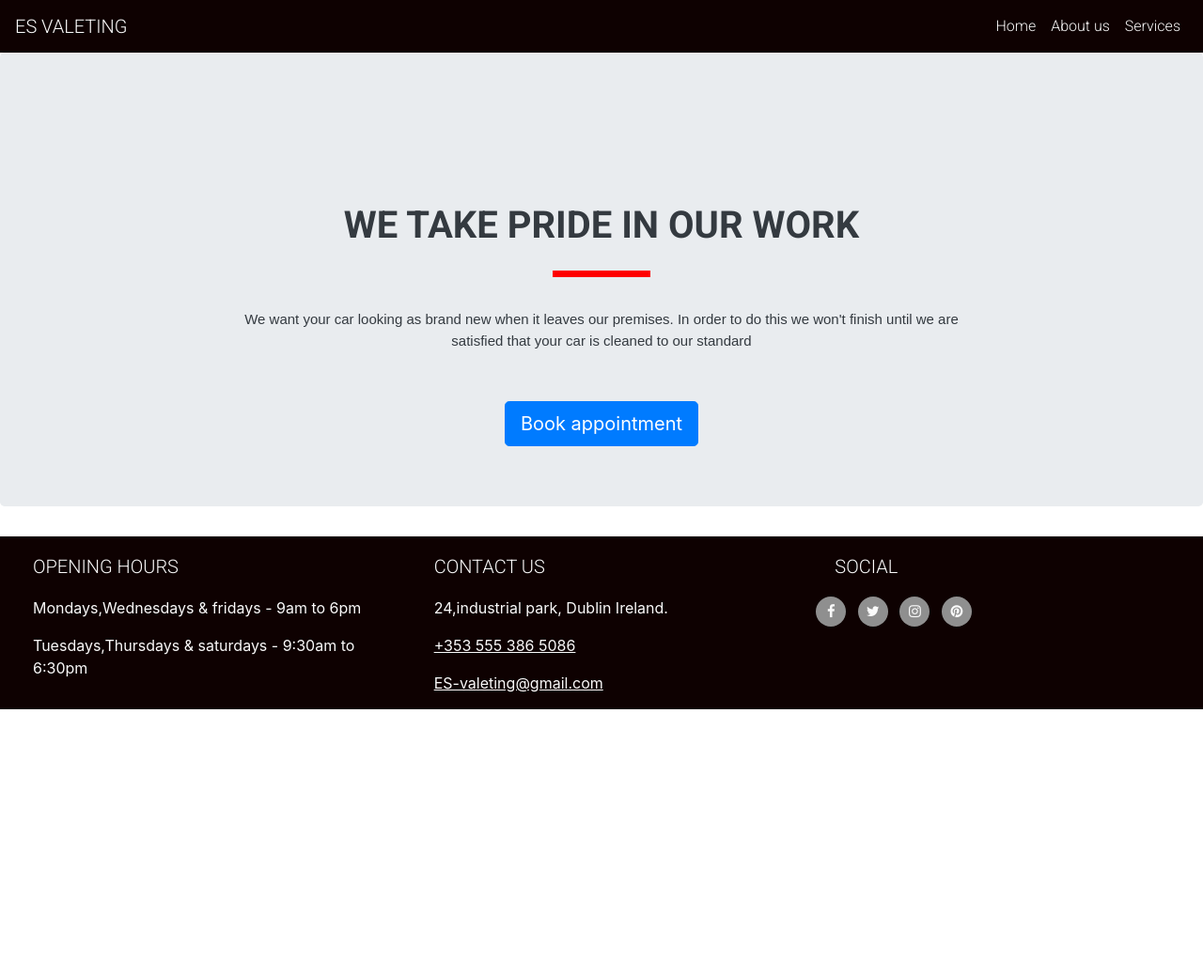
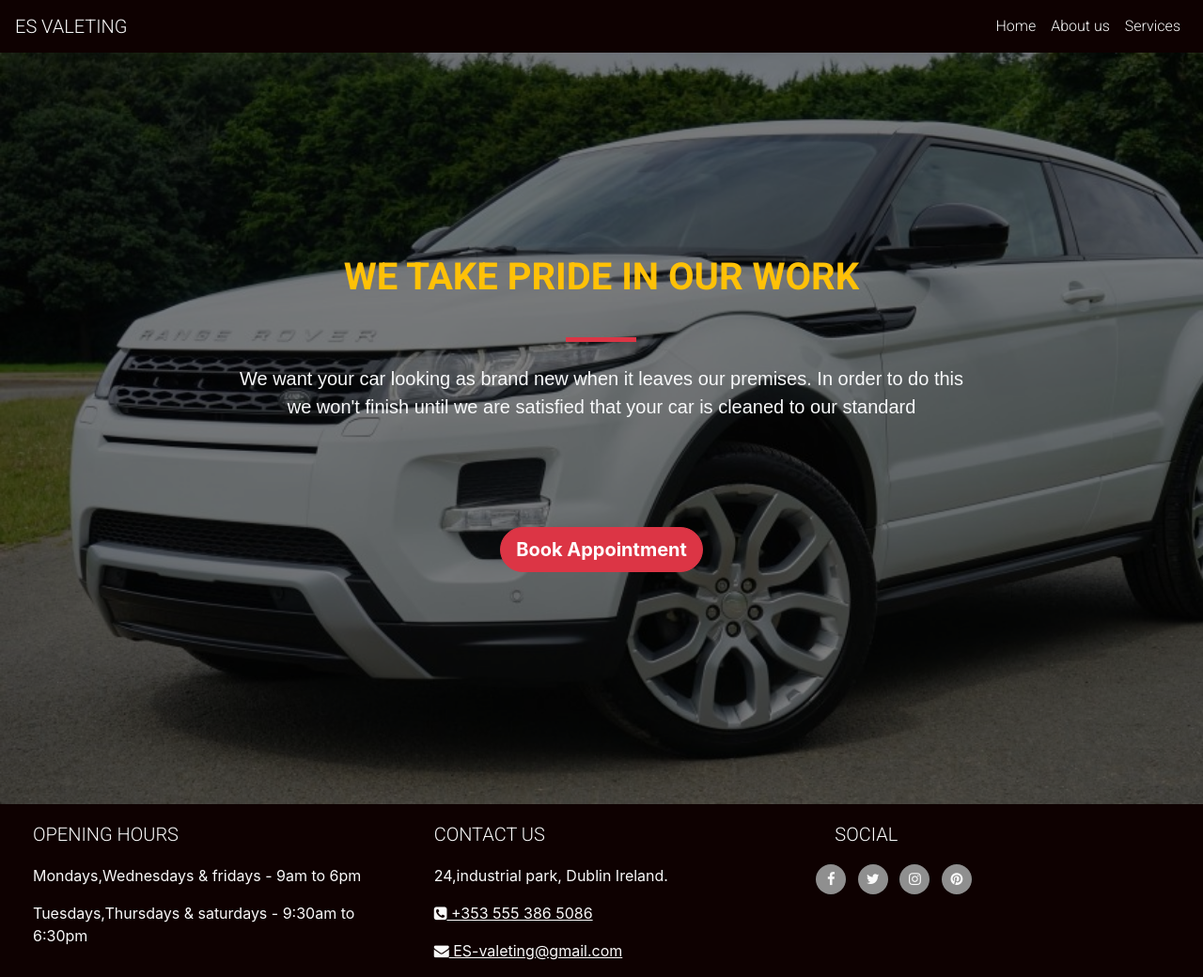
Before and after one commit to Code-Institute-Submissions/ES-car-wash--MS1-project, a plain HTML site: page index.html in a window 1280 px wide. Shown: the whole page at 94% size. Before the commit the page ends 800 px from the top, so only its background shows below. Drawn offline with nearby package versions, Linux system fonts and the light colour scheme.

Commit message:
added background image and also styled the heading, paragraph and callout button for the section and also created opaque overlay to make my bg-image a bit darker

```diff
--- a/assets/css/style.css
+++ b/assets/css/style.css
@@ -12,39 +12,97 @@ header a{
     font-weight: 300;
     color: #fafafa;
 }
+a:hover{
+    color: #ca1729;
+}
 .navbar-brand-name {
     text-transform: uppercase;
     font-size: 20px;
 }
 /*................................................ section*/
-.first-section {
-    padding-top: 10rem;
-}
-.first-section-header {
+.jumbotron-header {
     font-family: Roboto, sans-serif;
     font-weight: 300;
-    color: #343a40;
+    color:#ffc107;
+    margin-bottom: 40px;
 }
 hr {
-  margin-top: 1rem;
-  margin-bottom: 1rem;
-  border: solid;
-  height: 1px;
-  width: 10%;
-  color: red;
-  background-color: red;
+  border: 0px;
+  height: 5px;
+  width: 75px;
+  background-color: #dc3545;
+  margin-bottom: 50px;
 }
-.fs-paragraph{
-    padding-top: 10px;
-}
-.first-section-paragraph{
+
+.jumbotron-paragraph{
     font-family: Exo, sans-serif;
-    font-size: 15px;
-    color: #343a40;
-    font-weight: 500;
-    padding-bottom: 5px;
+    font-size: 20px;
+    color: #f8f9fa;
+    font-weight: 600;
+    padding-bottom: 65px;
     text-align: center
 }
+
+.jumbotron{
+    background-color: transparent;
+}
+.opaque-overlay {
+    position: absolute;
+    top: 0;
+    left: 0;
+    height: 100%;
+    width: 100%;
+    background-color: rgba(0, 0, 0, 0.5);
+}
+.hero{
+    height: 100vh;
+    background: url(../image/hero-image.jpg) no-repeat;
+     -webkit-background-size: cover;
+    -moz-background-size: cover;
+    -o-background-size: cover;
+    background-size: cover;
+    display: flex;
+    align-items: center;
+    justify-content: center;
+    position: relative;
+}
+/*................................................ buttons*/
+
+.appointment-btn1 {
+    font-weight: bold;
+    border-radius: 40px;
+    width: fit-content;
+}
+
+.appointment-btn2 {
+    color: white;
+    background-color: #dc3545;
+    border-color: #dc3545;
+}
+.appointment-btn2:hover,
+.appointment-btn2:active,
+.appointment-btn2:focus,
+.appointment-btn2:active:focus {
+    background-color:#ca1729;
+    border-color: #ca1729;
+    color: white;
+}
+
+  /*..  @media only screen and (max-width: 767px) {
+  .hero{
+    background: url(../image/hero-image-copy.jpg) no-repeat;
+    -webkit-background-size: cover;
+    -moz-background-size: cover;
+    -o-background-size: cover;
+    background-size: cover;
+    display: flex;
+    align-items: center;
+    justify-content: center;
+  }
+}
+..*/
+
+
 /*................................................ footer*/
 
 .footer-heading {
@@ -86,7 +144,7 @@ footer {
 }
 
 .social-media li a i:hover {
-    background: #256fcfcb;
+    background: #ca1729;
 }
 .phone-number {
   text-decoration: underline;
@@ -97,7 +155,7 @@ footer {
     -o-transition: all 0.35s ease-in-out;
 }
 .phone-number:hover {
-    color: #256fcfcb;
+    color: #ca1729;
 }
 .email {
  text-decoration: underline;
@@ -108,5 +166,5 @@ footer {
     -o-transition: all 0.35s ease-in-out;
 }
 .email:hover {
-    color: #256fcfcb;
+    color: #ca1729;
 }
--- a/index.html
+++ b/index.html
@@ -53,30 +53,24 @@
         </div>
       </nav>
     </header>
-    <section class="container-fluid h-100% hero">
+    <section class="container-fluid hero">
+    <div class="opaque-overlay">&nbsp;</div>
       <div
-        class="row align-items-center justify-content-center text-center jumbotron first-section"
-      >
+        class="row align-items-center justify-content-center text-center jumbotron ">
         <div class="col-lg-10 align-self-end">
-          <h1 class="text-uppercase font-weight-bold first-section-header">
+          <h1 class="text-uppercase font-weight-bold jumbotron-header">
             We take pride in our work
           </h1>
           <hr class="divider my-4" />
         </div>
-        <div class="col-lg-8 align-self-baseline fs-paragraph">
+        <div class="col-lg-8 align-self-baseline ">
           <p
-            class="text-white-75 font-weight-light mb-5 first-section-paragraph"
-          >
+            class="text-white-75 font-weight-light mb-5 jumbotron-paragraph">
             We want your car looking as brand new when it leaves our premises.
             In order to do this we won't finish until we are satisfied that your
             car is cleaned to our standard
           </p>
-          <a
-            class="btn btn-primary btn-lg"
-            href="#about"
-            data-toggle="modal"
-            data-target="#bookappointmentmodal"
-            >Book appointment</a
+          <a class="btn appointment-btn1 appointment-btn2 btn-lg" href="#about" data-toggle="modal" data-target="#bookappointmentmodal" >Book Appointment</a
           >
         </div>
       </div>
@@ -94,8 +88,8 @@
         <div class="col-sm-4">
           <h5 class="footer-heading">contact us</h5>
           <p class="inline-block">24,industrial park, Dublin Ireland.</p>
-          <p class="inline-block phone-number">+353 555 386 5086</p>
-          <p class="inline-block email">ES-valeting@gmail.com</p>
+          <p class="inline-block phone-number"><i class="fa fa-phone-square" aria-hidden="true"></i> +353 555 386 5086</p>
+          <p class="inline-block email"><i class="fa fa-envelope" aria-hidden="true"></i> ES-valeting@gmail.com</p>
         </div>
         <div class="col-sm-4">
           <h5 class="footer-heading">social</h5>
```
Also changed, not shown: assets/image/hand-wash.jpg (added), assets/image/hero-image-copy.jpg (added), assets/image/washing-a-car-with-a-sponge-6003.jpg (deleted), assets/image/white-mercedes.jpg (added).
